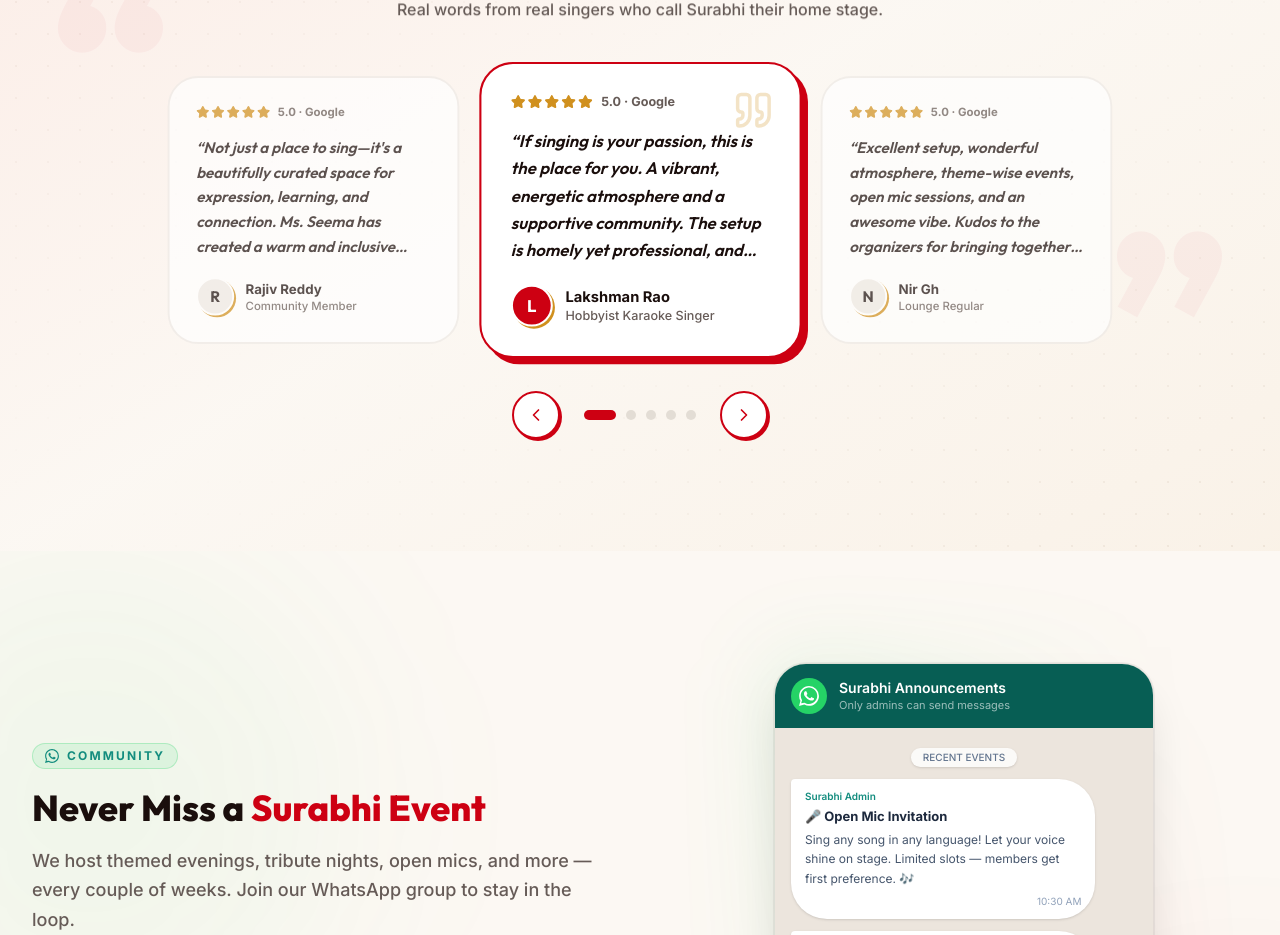
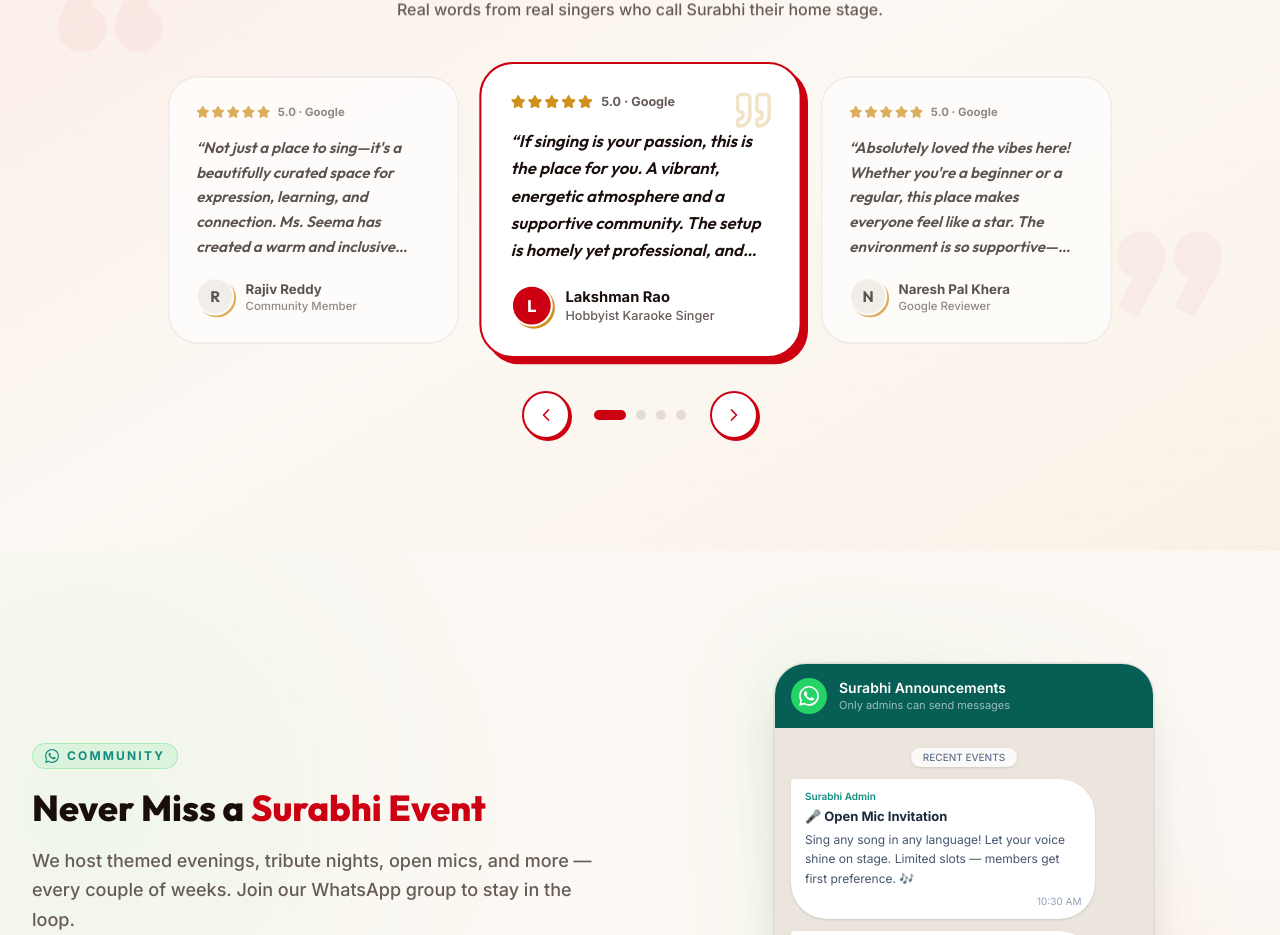
Before and after one commit to Omm28/Surabhi-Karaoke, a Next.js app: page / in a window 1280 px wide. Shown: the part 4558-5493 px from the top of the page. Built offline with nearby package versions, Linux system fonts and the light colour scheme.

Commit message:
editted testimonial

```diff
--- a/components/sections/testimonials.tsx
+++ b/components/sections/testimonials.tsx
@@ -11,13 +11,6 @@ const testimonials = [
     initial: "L",
     quote:
       "If singing is your passion, this is the place for you. A vibrant, energetic atmosphere and a supportive community. The setup is homely yet professional, and the meticulous hosting by Mrs. Seema is truly commendable and encouraging.",
-  },
-  {
-    name: "Nir Gh",
-    role: "Lounge Regular",
-    initial: "N",
-    quote:
-      "Excellent setup, wonderful atmosphere, theme-wise events, open mic sessions, and an awesome vibe. Kudos to the organizers for bringing together such multi-talented singers!",
   },
   {
     name: "Naresh Pal Khera",
```
